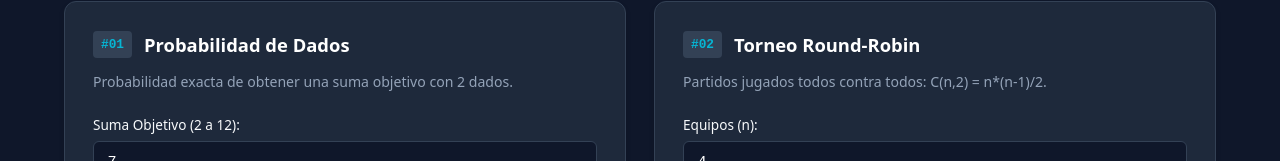
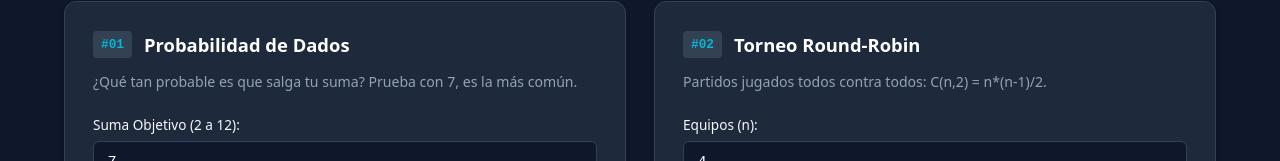
Before and after one commit to rojasnietoangievalentina2-pixel/suite_logica_web, a plain HTML site: page index.html in a window 1280 px wide. Shown: the part 487-648 px from the top of the page. Drawn offline with Linux system fonts and the light colour scheme.

Commit message:
Update index.html
Mejorar el texto de ayuda de dados

```diff
--- a/index.html
+++ b/index.html
@@ -44,7 +44,7 @@
       <div class="grid-2col">
         <div class="card">
           <div class="card-header"><span class="card-num">#01</span><h3>Probabilidad de Dados</h3></div>
-          <p class="card-desc">Probabilidad exacta de obtener una suma objetivo con 2 dados.</p>
+          <p class="card-desc">¿Qué tan probable es que salga tu suma? Prueba con 7, es la más común.</p>
           <div class="form-group"><label for="input-dados-suma">Suma Objetivo (2 a 12):</label><input type="number" id="input-dados-suma" value="7" min="2" max="12"></div>
           <button class="btn btn-primary" id="btn-calc-dados">Calcular Probabilidad</button>
           <div class="result-box" id="res-dados">Esperando calculo...</div>
```
